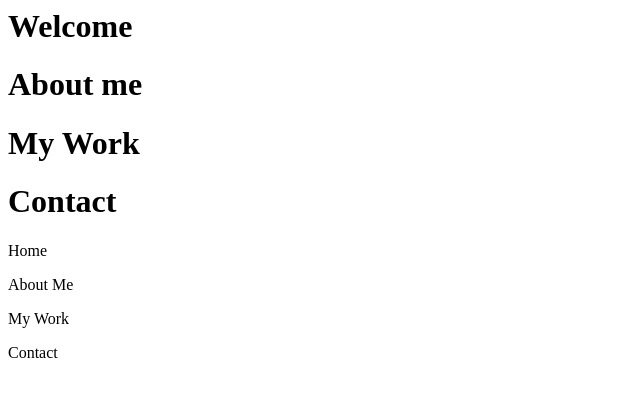
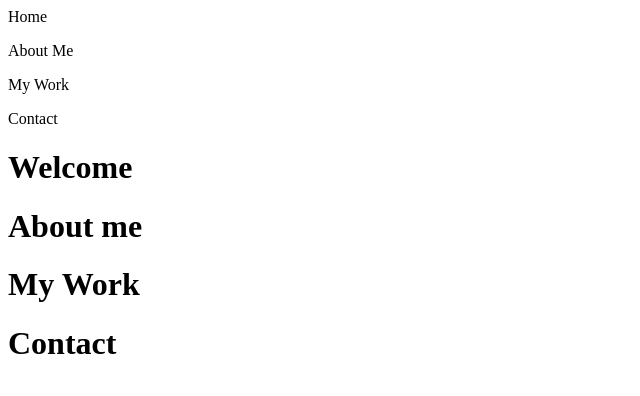
Before and after one commit to shimoal/personal_site, a React app: page / in a window 1280 px wide. Shown: the top 396 px of the page, without its empty margins (0-640 px from the left). Built offline with nearby package versions, Linux system fonts and the light colour scheme.

Commit message:
Move menu items to reusable component

```diff
--- a/src/App.js
+++ b/src/App.js
@@ -1,11 +1,11 @@
 import React from 'react';
 
 import Content from './pages/Content.js';
-import SideBar from './SideBar.js';
+import SideBar from './menu/SideBar.js';
 
 export default function App() {
 	return (<div>
+		<SideBar />
 		<Content />
-		<SideBar />
 	</div>);
 };
--- a/src/SideBar.js
+++ /dev/null
@@ -1,21 +0,0 @@
-import React from 'react';
-
-export default class SideBar extends React.Component {
-
-	constructor(props){
-		super(props);
-		this.state = {
-		activeSection: null
-		};
-	}
-
-	render() {
-		return (<div>
-			<p>Home</p>
-			<p>About Me</p>
-			<p>My Work</p>
-			<p>Contact</p>
-		</div>
-		);
-	}
-};
--- /dev/null
+++ b/src/menu/MenuItem.js
@@ -0,0 +1,7 @@
+import React from 'react';
+
+export default function MenuItem(props) {
+	return (
+		<p>{props.name}</p>
+	);
+}
--- /dev/null
+++ b/src/menu/SideBar.js
@@ -0,0 +1,42 @@
+import React from 'react';
+
+import MenuItem from './MenuItem.js';
+
+export default class SideBar extends React.Component {
+	constructor(props){
+		super(props);
+		this.state = {
+		activeSection: null
+		};
+	}
+
+	render() {
+		const menuItems = [
+			{
+				name: 'Home',
+				id: 'home'
+			},
+			{
+			 	name: 'About Me',
+				id: 'about'
+			},
+			{
+				name: 'My Work',
+				id: 'work'
+			},
+			{
+				name: 'Contact',
+				id: 'contact'
+			}];
+
+		return (
+			<div>
+				{menuItems.map(item => <MenuItem
+					key={item}
+					name={item.name}
+					id={item.id}
+				/>)}
+		</div>
+		);
+	}
+};
```
